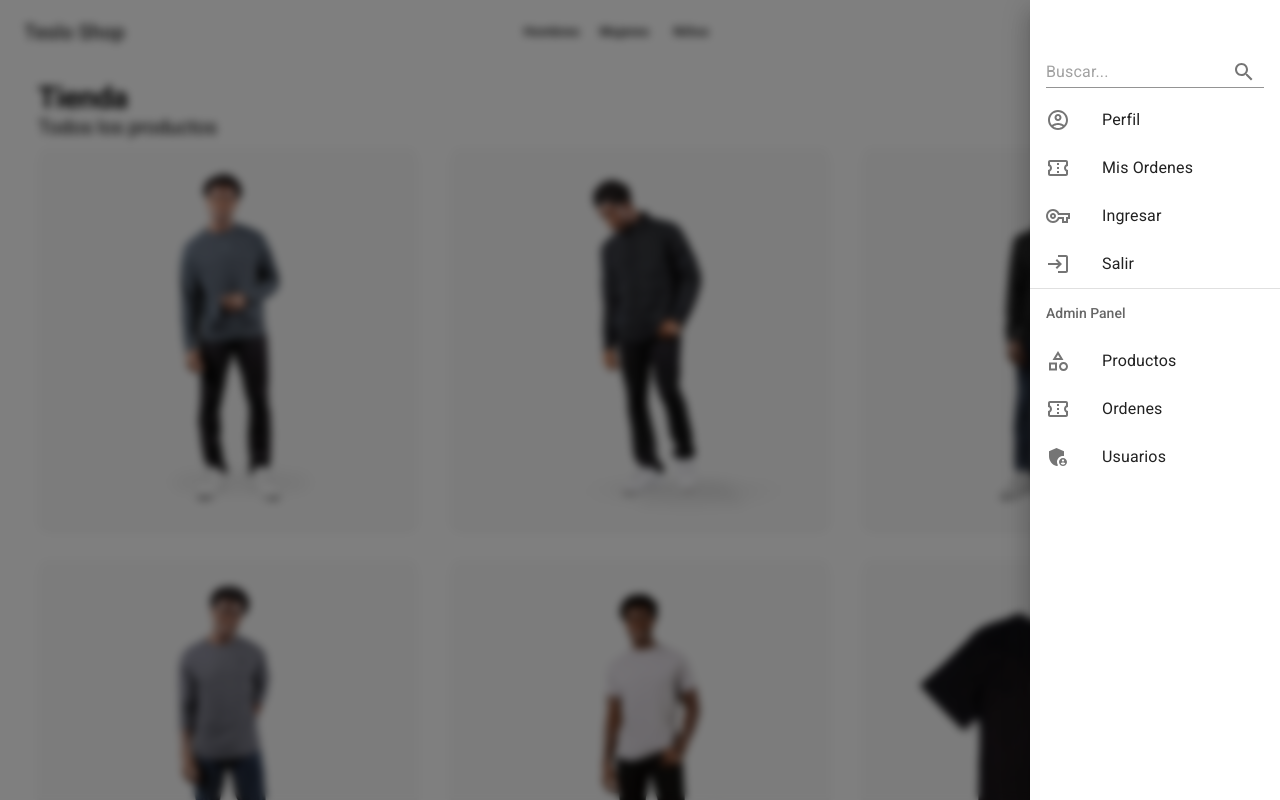
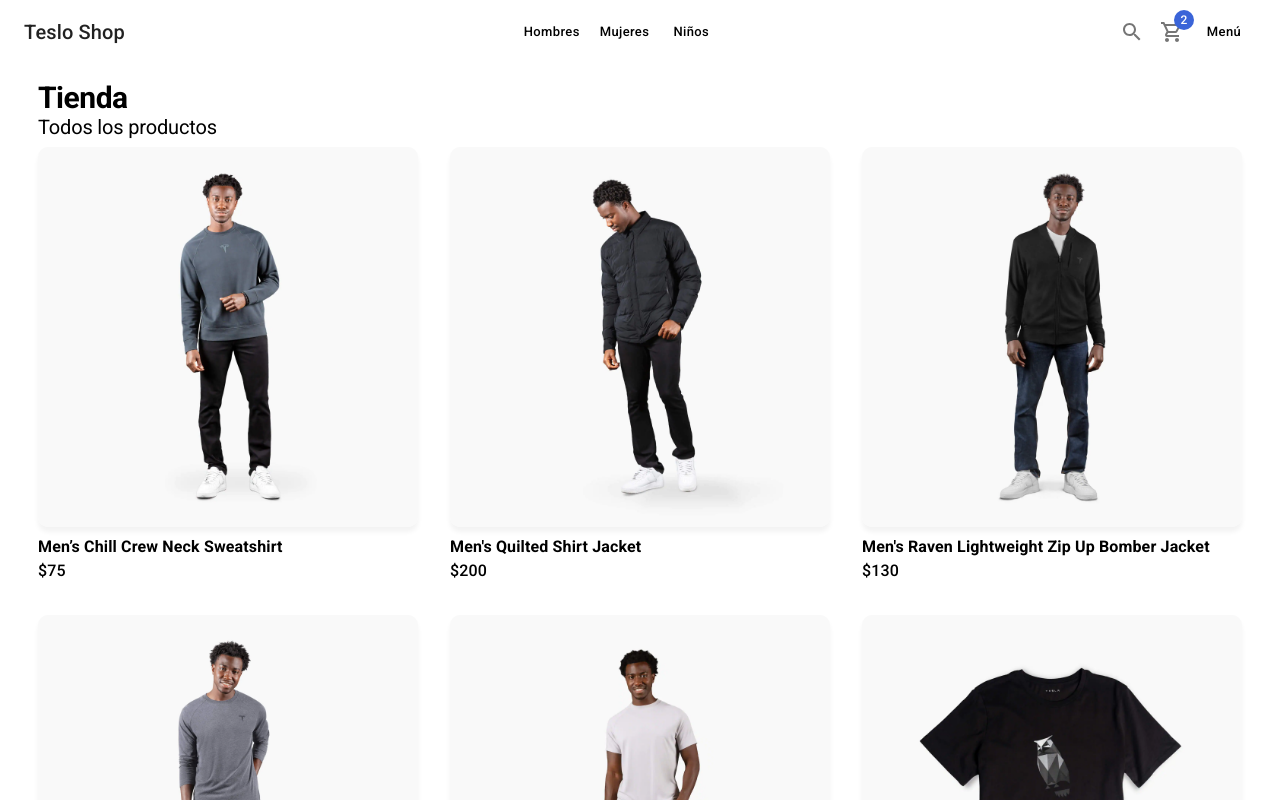
Before and after one commit to vhalvarez/teslo-shop-nextjs, a Next.js app: page / in a window 1280 px wide. Shown: the top 800 px of the page. Built offline with nearby package versions, Linux system fonts and the light colour scheme.

Commit message:
Componentes de los productos

```diff
--- /dev/null
+++ b/components/products/ProductCard.tsx
@@ -0,0 +1,50 @@
+import {
+    Box,
+    Card,
+    CardActionArea,
+    CardMedia,
+    Grid,
+    Typography,
+} from "@mui/material";
+import { FC, useMemo, useState } from "react";
+import { IProduct } from "../../interfaces";
+
+interface Props {
+    product: IProduct;
+}
+
+export const ProductCard: FC<Props> = ({ product }) => {
+    const [isHovered, setIsHovered] = useState(false);
+
+    const productImage = useMemo(() => {
+        return isHovered
+            ? `products/${product.images[1]}`
+            : `products/${product.images[0]}`;
+    }, [isHovered, product.images]);
+
+    return (
+        <Grid
+            item
+            xs={6}
+            sm={4}
+            onMouseEnter={() => setIsHovered(true)}
+            onMouseLeave={() => setIsHovered(false)}
+        >
+            <Card>
+                <CardActionArea>
+                    <CardMedia
+                        component="img"
+                        className='fadeIn'
+                        image={ productImage }
+                        alt={product.title}
+                    />
+                </CardActionArea>
+            </Card>
+
+            <Box sx={{ mt: 1 }} className="fadeIn">
+                <Typography fontWeight={700}>{product.title}</Typography>
+                <Typography fontWeight={500}>{`$${product.price}`}</Typography>
+            </Box>
+        </Grid>
+    );
+};
--- /dev/null
+++ b/components/products/ProductList.tsx
@@ -0,0 +1,18 @@
+import { Grid } from "@mui/material";
+import React, { FC } from "react";
+import { IProduct } from "../../interfaces";
+import { ProductCard } from "./";
+
+interface Props {
+    products: IProduct[];
+}
+
+export const ProductList: FC<Props> = ({ products }) => {
+    return (
+        <Grid container spacing={4}>
+            {products.map((product) => (
+                <ProductCard product={product} key={product.slug} />
+            ))}
+        </Grid>
+    );
+};
--- /dev/null
+++ b/components/products/index.ts
@@ -0,0 +1,2 @@
+export * from "./ProductCard";
+export * from "./ProductList";
--- a/components/ui/SideMenu.tsx
+++ b/components/ui/SideMenu.tsx
@@ -27,7 +27,7 @@
 export const SideMenu = () => {
     return (
         <Drawer
-            open={true}
+            open={false}
             anchor="right"
             sx={{
                 backdropFilter: "blur(4px)",
--- /dev/null
+++ b/interfaces/index.ts
@@ -0,0 +1 @@
+export * from "./products";
--- a/pages/index.tsx
+++ b/pages/index.tsx
@@ -1,14 +1,8 @@
 import type { NextPage } from "next";
-import {
-    Card,
-    CardActionArea,
-    CardMedia,
-    Grid,
-    Typography,
-} from "@mui/material";
-
+import { Typography } from "@mui/material";
 import { ShopLayout } from "../components/layouts";
 import { initialData } from "../database/products";
+import { ProductList } from "../components/products/";
 
 const Home: NextPage = () => {
     return (
@@ -23,21 +17,7 @@
                 Todos los productos
             </Typography>
 
-            <Grid container spacing={4}>
-                {initialData.products.map((product) => (
-                    <Grid item xs={6} sm={4} key={product.slug}>
-                        <Card>
-                            <CardActionArea>
-                                <CardMedia
-                                    component="img"
-                                    image={`products/${product.images[0]}`}
-                                    alt={product.title}
-                                />
-                            </CardActionArea>
-                        </Card>
-                    </Grid>
-                ))}
-            </Grid>
+            <ProductList products={initialData.products as any} />
         </ShopLayout>
     );
 };
```
Also changed, not shown: interfaces/products.ts (added, +16 -0 lines), 1 other file (tests, documents, lock files or other folders).
